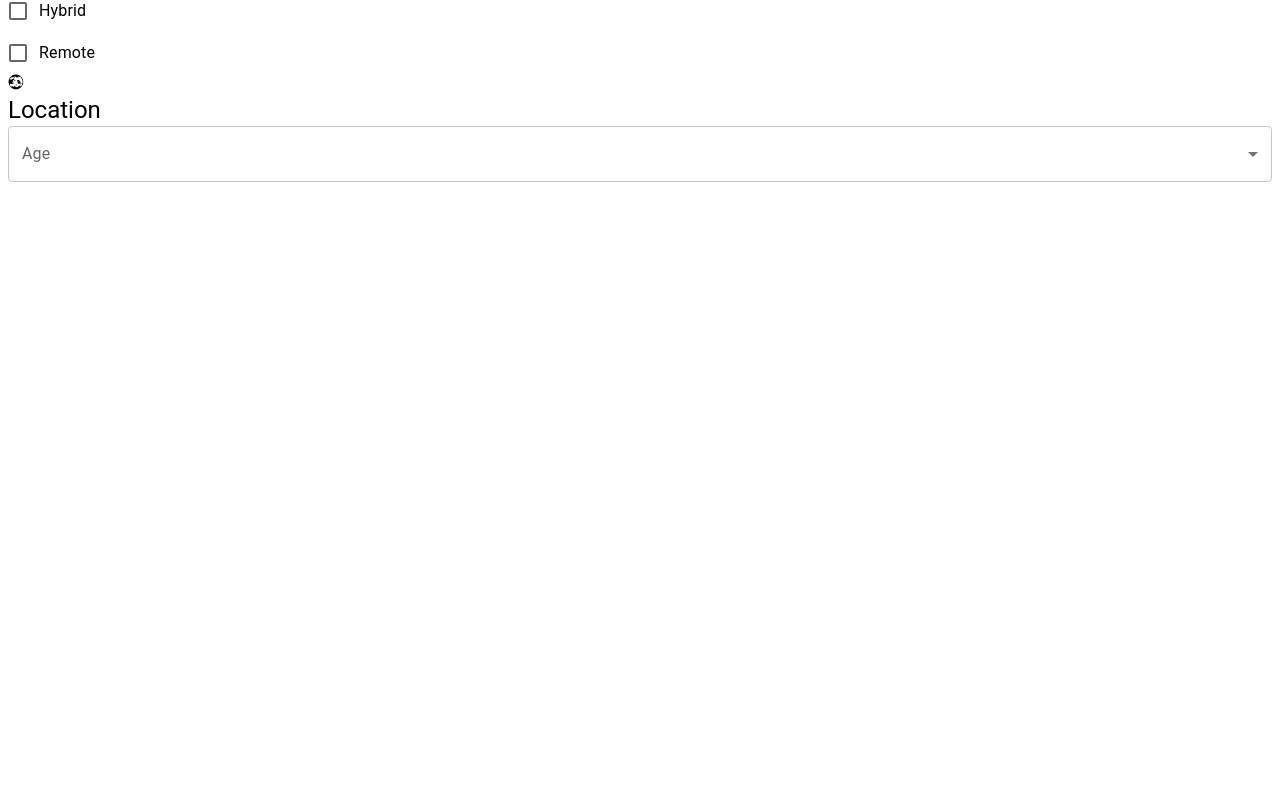
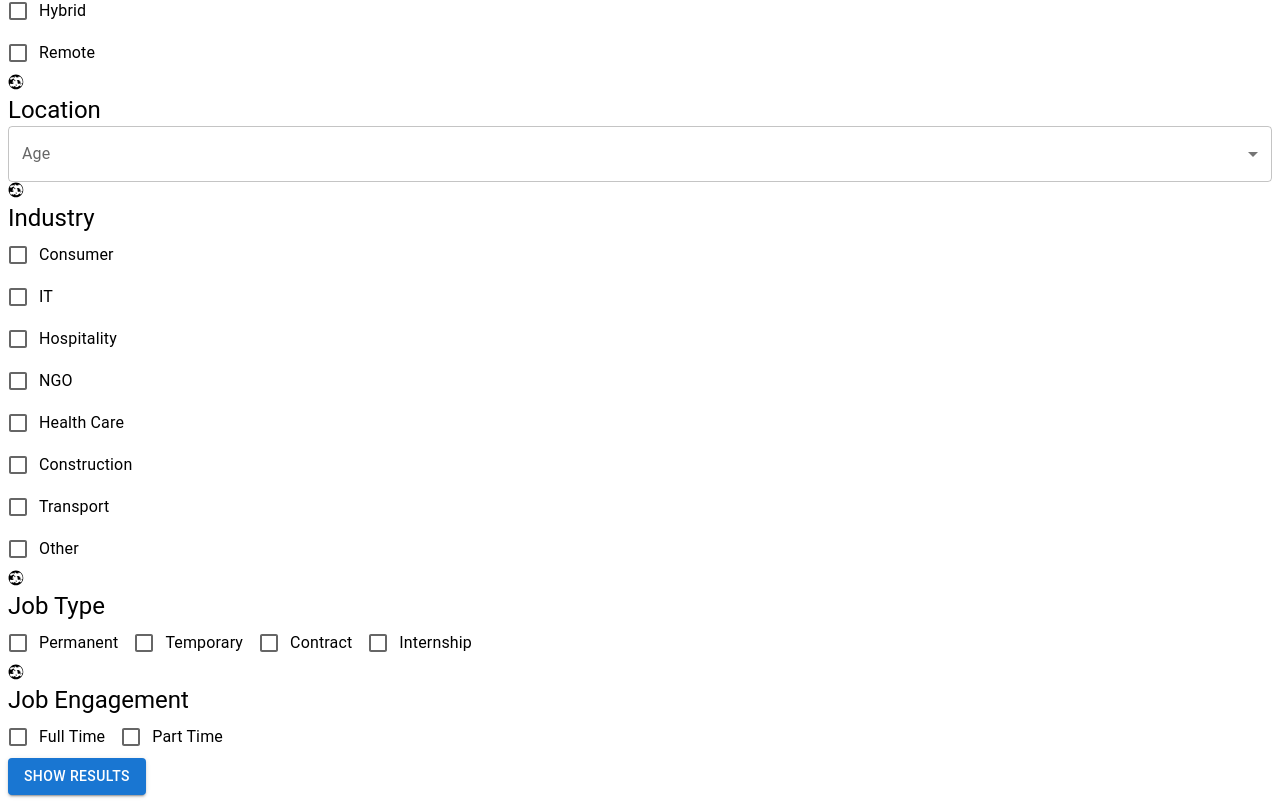
Before and after one commit to Cavein254/gpolive-0.0.2, a Next.js app: page /dashboard in a window 1280 px wide. Shown: the part 267-1070 px from the top of the page. Before the commit the page ends 800 px from the top, so only its background shows below. Built offline with nearby package versions, Linux system fonts and the light colour scheme.

Commit message:
complete search skeleton

```diff
--- a/components/searchoverlay/SearchOverlay.tsx
+++ b/components/searchoverlay/SearchOverlay.tsx
@@ -1,5 +1,5 @@
 'use client'
-import { Box, Checkbox, FormControl, FormControlLabel, FormGroup, InputLabel, MenuItem, Select, Typography } from "@mui/material"
+import { Box, Button, Checkbox, FormControl, FormControlLabel, FormGroup, InputLabel, MenuItem, Select, Typography } from "@mui/material"
 import { useState } from "react"
 import { AiOutlineFileWord } from 'react-icons/ai'
 import { BiRecycle } from "react-icons/bi"
@@ -70,7 +70,54 @@ const SearchOverlay = () => {
                             </FormControl>
                             </Box>
                         </Box>
+                        <Box>
+                            <Box>
+                                <GiWorld />
+                                <Typography variant='h5'>Industry</Typography>
+                            </Box>
+                            <Box>
+                            <FormGroup>
+                                <FormControlLabel control={<Checkbox />} label="Consumer" />
+                                <FormControlLabel control={<Checkbox />} label="IT" />
+                                <FormControlLabel control={<Checkbox />} label="Hospitality" />
+                                <FormControlLabel control={<Checkbox />} label="NGO" />
+                                <FormControlLabel control={<Checkbox />} label="Health Care" />
+                                <FormControlLabel control={<Checkbox />} label="Construction" />
+                                <FormControlLabel control={<Checkbox />} label="Transport" />
+                                <FormControlLabel control={<Checkbox />} label="Other" />
+                            </FormGroup>
+                            </Box>
+                        </Box>
+                        <Box>
+                            <Box>
+                                <GiWorld />
+                                <Typography variant='h5'>Job Type</Typography>
+                            </Box>
+                            <Box>
+                                <FormControlLabel control={<Checkbox />} label="Permanent" />
+                                <FormControlLabel control={<Checkbox />} label="Temporary" />
+                                <FormControlLabel control={<Checkbox />} label="Contract" />
+                                <FormControlLabel control={<Checkbox />} label="Internship" />
+                            </Box>
+                        </Box>
+                        <Box>
+                            <Box>
+                                <GiWorld />
+                                <Typography variant='h5'>Job Engagement</Typography>
+                            </Box>
+                            <Box>
+                                <FormControlLabel control={<Checkbox />} label="Full Time" />
+                                <FormControlLabel control={<Checkbox />} label="Part Time" />
+
+                            </Box>
+                        </Box>
+
                     </Box>
+                </Box>
+                <Box>
+                    <Button variant="contained">
+                        Show Results
+                    </Button>
                 </Box>
             </Box>
         </form>
```
